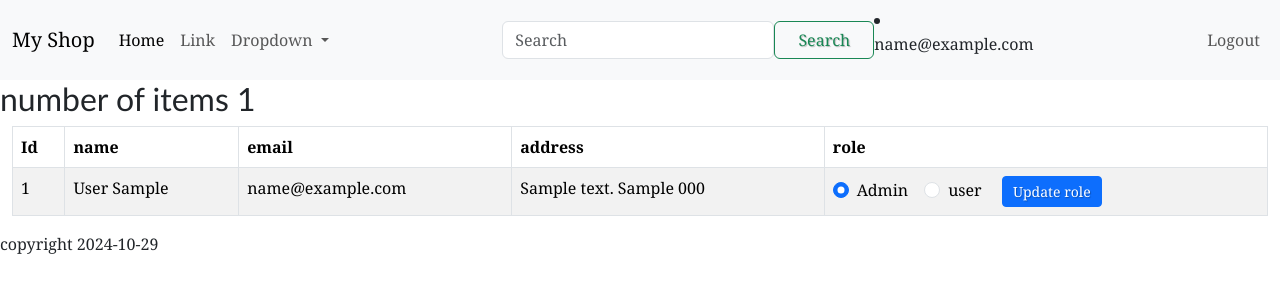
After one commit to m3lfx/itim211-ns-shop, a PHP site: page /admin/users.php in a window 1280 px wide. The commit adds this page. Shown: the top 300 px of the page. Run offline with PHP 8.4, Linux system fonts and the light colour scheme; the visitor is signed in with stand-in values (Sample User, id 1); tables that the repository leaves empty or names only in its code hold one stand-in row (values such as "Sample post").

Commit message:
admin users

```diff
--- /dev/null
+++ b/admin/users.php
@@ -0,0 +1,91 @@
+<?php
+session_start();
+include("../includes/config.php");
+include("../includes/header.php");
+if (isset($_POST['submit'])) {
+    echo $_GET['id'];
+
+    $role = strip_tags($_POST['role']);
+    $sql = "UPDATE users SET role = '$role' WHERE user_id = {$_GET['id']} ";
+    echo $sql;
+    $result = mysqli_query($conn, $sql);
+
+    if (mysqli_affected_rows($conn) === 1 ) {
+        $_SESSION['success'] = 'user role updated';
+
+    }
+}
+
+$sql = "SELECT u.user_id AS id, concat(lname, ' ', fname) AS name, u.email as email, concat(addressline, ' ', town, ' ', zipcode) AS address, u.role AS role FROM users u INNER JOIN customer c ON (u.user_id = c.user_id)WHERE deleted_at IS NULL";
+// echo $sql;
+$result = mysqli_query($conn, $sql);
+$count = mysqli_num_rows($result);
+
+?>
+
+<h2>number of items <?= $count ?> </h2>
+<?php include("../includes/alert.php"); ?>
+<div class="container-fluid">
+
+    <table class="table table-striped table-bordered">
+        <thead>
+            <th>
+                Id
+            </th>
+            <th>
+                name
+            </th>
+            <th>
+                email
+            </th>
+            <th>
+                address
+            </th>
+            <th>
+                role
+            </th>
+        </thead>
+        <?php
+        while ($row = mysqli_fetch_assoc($result)) {
+            echo "<tr>";
+
+            echo "<td>{$row['id']}</td>";
+            echo "<td>{$row['name']}</td>";
+            echo "<td>{$row['email']}</td>";
+            echo "<td>{$row['address']}</td>";
+            // echo "<td>{$row['role']}</td>";
+
+            if ($row['role'] === 'admin') {
+                echo <<<FORM
+                <form action="{$_SERVER["PHP_SELF"]}?id={$row['id']}" method='POST' >
+                <td><div class='form-check form-check-inline'>
+                <input class='form-check-input' type='radio' id='adminCheck' name='role' value='admin' checked>
+                <label class='form-check-label' for='adminCheck'>Admin</label>
+                </div><div class='form-check form-check-inline'>
+                <input class='form-check-input' type='radio' id='roleCheck' name='role' value='user' >
+                <label class='form-check-label' for='roleCheck'>user</label>
+                </div>
+                <button type='submit' class='btn btn-primary btn-sm' name='submit' value='submit'>Update role</button>
+                </form></td>
+                FORM;
+            } else {
+                echo <<<FORM
+                <form action="{$_SERVER["PHP_SELF"]}?id={$row['id']}" method='POST' >
+                <td><div class='form-check form-check-inline'>
+                <input class='form-check-input' type='radio' id='adminCheck' name='role' value='admin' >
+                <label class='form-check-label' for='adminCheck'>Admin</label>
+                </div><div class='form-check form-check-inline'>
+                <input class='form-check-input' type='radio' id='roleCheck' name='role' value='user' checked >
+                <label class='form-check-label' for='roleCheck'>user</label>
+                </div>
+                <button type='submit' class='btn btn-primary btn-sm' name='submit'  value='submit'>Update role</button>
+                </form></td>
+                FORM;
+            }
+        }
+        ?>
+    </table>
+</div>
+<?php
+include('../includes/footer.php');
+?>
--- a/includes/header.php
+++ b/includes/header.php
@@ -40,6 +40,8 @@
 
               <li><a class="dropdown-item" href="user/myorders.php">My Orders</a></li>
               <li>
+              <li><a class="dropdown-item" href="user/profile.php">My Profile</a></li>
+              <li>
                 <hr class="dropdown-divider">
               </li>
 
--- /dev/null
+++ b/user/logout.php
@@ -0,0 +1,5 @@
+<?php
+session_start();
+session_destroy();
+header("Location: ../index.php");
+?>
--- a/user/profile.php
+++ b/user/profile.php
@@ -3,8 +3,9 @@ session_start();
 include("../includes/header.php");
 include("../includes/config.php");
 if (isset($_POST['submit'])) {
+    // echo htmlentities($_POST['fname']);
     $lname = trim($_POST['lname']);
-    $fname = trim($_POST['fname']);
+    $fname = trim(strip_tags($_POST['fname']));
     $title = trim($_POST['title']);
     $address = trim($_POST['address']);
     $town = trim($_POST['town']);
--- a/user/store.php
+++ b/user/store.php
@@ -5,7 +5,7 @@ include("../includes/header.php");
 
 $email = trim($_POST['email']);
 $password = trim($_POST['password']);
-if(!preg_match("/^\w+[-\.]\+@w+[-\.]+[\w-]{2,}$/g", $email)) {
+if(!preg_match("/^\w+@\w+\.\w+/", $email)) {
     $_SESSION['message'] = 'email invalid format';
     header("Location: register.php");
     exit();
```
Also changed, not shown: test.php (added, +14 -0 lines).
